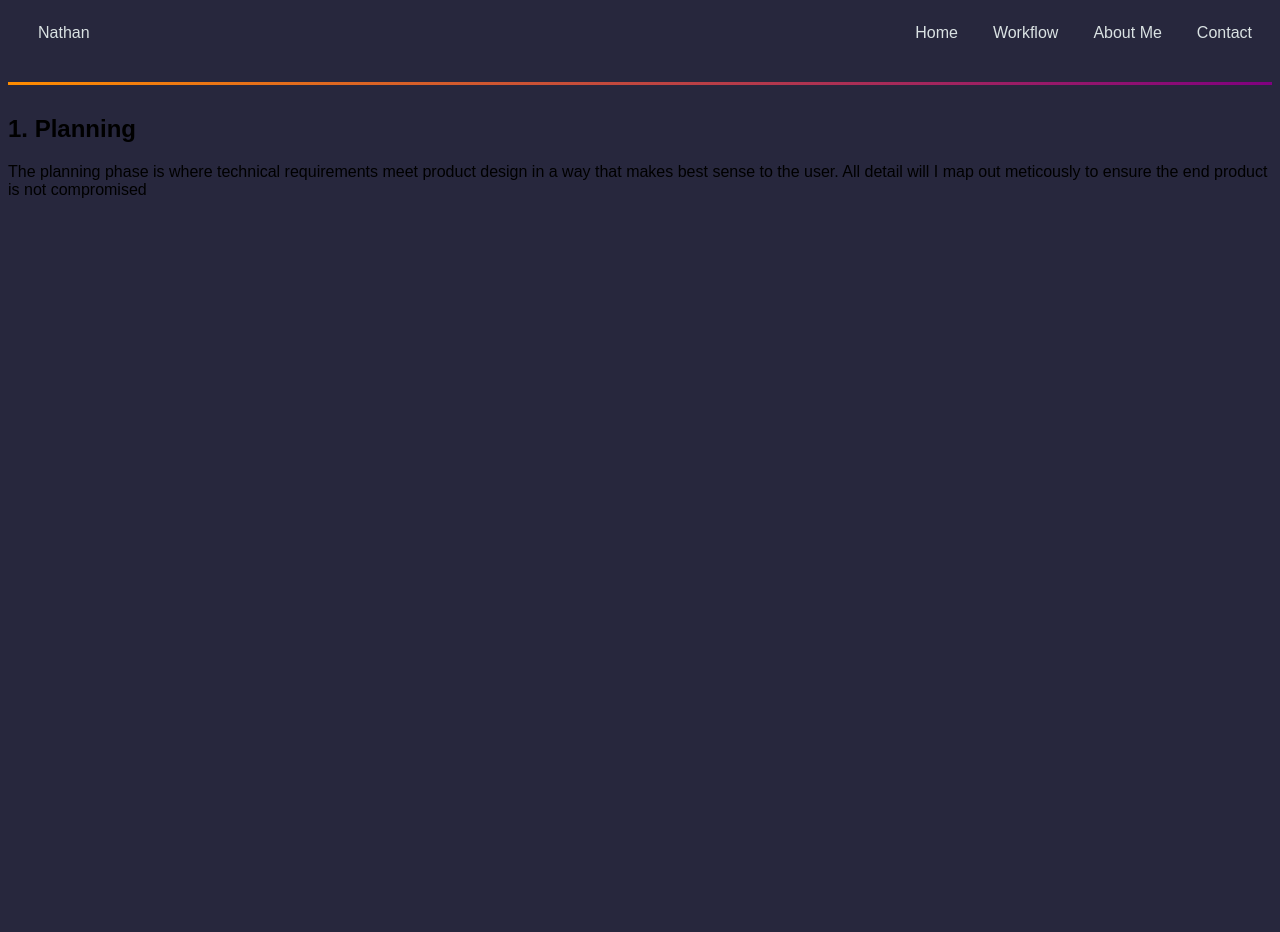
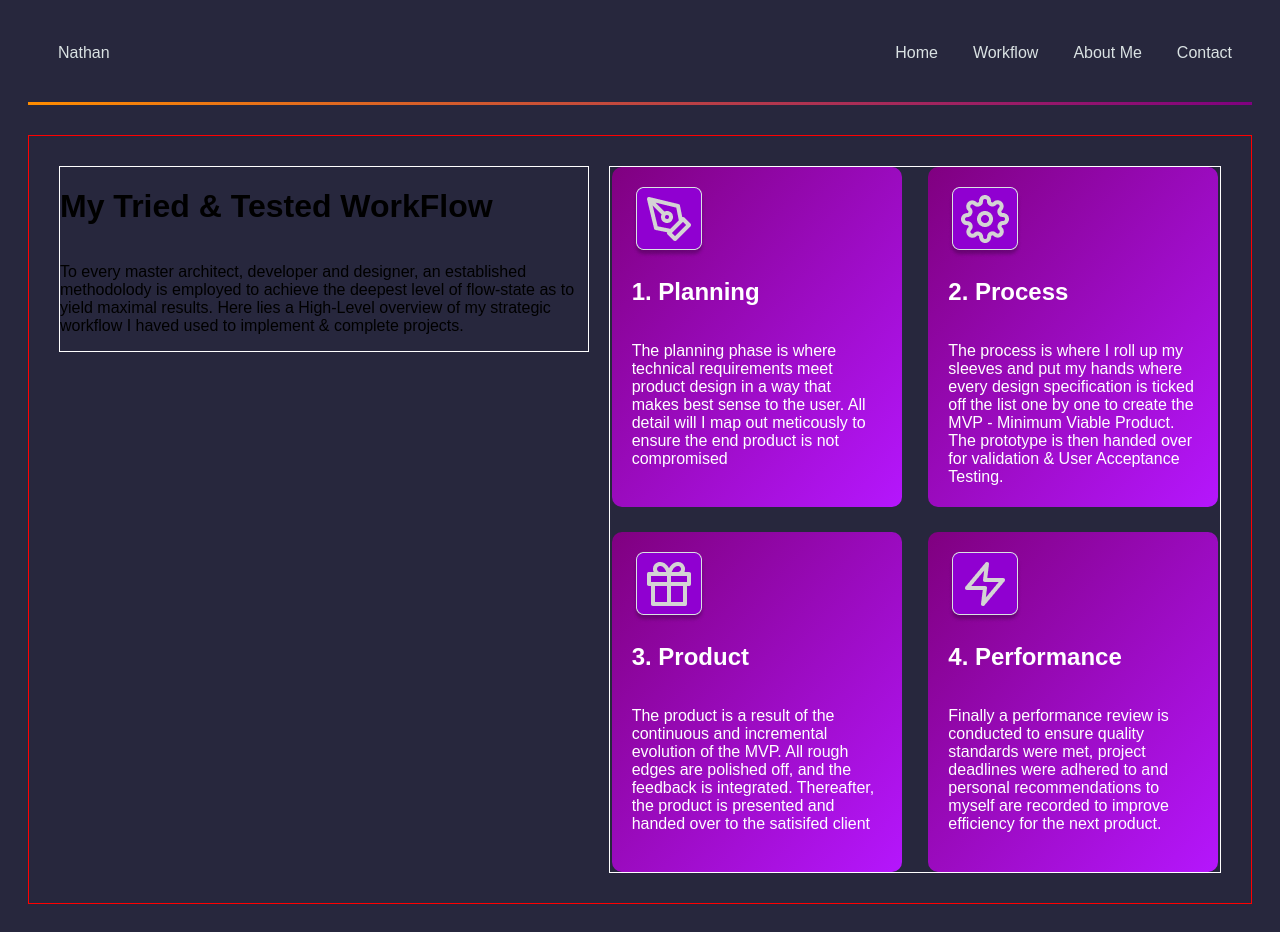
Before and after one commit to BusyNate/Portfolio-2.0, a React (Vite) app in the folder personal-portfolio/: page / in a window 1280 px wide. Shown: the part 700-1632 px from the top of the page. Before the commit the page ends 915 px from the top, so only its background shows below. Built offline with nearby package versions, Linux system fonts and the light colour scheme.

Commit message:
Refactor workflow components and enhance styling for Process Card section

```diff
--- a/personal-portfolio/src/Components/Process Card.jsx
+++ b/personal-portfolio/src/Components/Process Card.jsx
@@ -2,10 +2,16 @@ import React from 'react'
 
 export default function PlanningCard() {
   return (
-    <div>
-    <article>
-        <h2>1. Planning</h2>
-        <p> The planning phase is where technical requirements meet product design in a way that makes best sense to the user. All detail will I map out meticously to ensure the end product is not compromised</p>
+    <div style={{width:'250px', height:'300px', border:'none', padding:'10px', borderRadius:'10px', backgroundImage:'linear-gradient(to top left, rgba(181,22,253), purple)', padding:'20px', borderRadius:'10px'}}>
+    <article style={{display:'flex', alignItems:'flex-start', flexDirection:'column',}}>
+
+        <img src='./src/assets/Icons/Design Icon.png' alt='design icon'></img>
+
+
+
+
+        <h2 style={{color:'white',}}>1. Planning</h2>
+        <p style={{color:'white', maxWidth:'297px',}}> The planning phase is where technical requirements meet product design in a way that makes best sense to the user. All detail will I map out meticously to ensure the end product is not compromised</p>
         </article>
     </div>
 
@@ -14,16 +20,87 @@ export default function PlanningCard() {
 
 }
 
-export function DesignCard(){
+
+export function ProcessCard(){
+
+
     return(
 
+        <div style={{width:'250px', height:'300px', border:'none', padding:'10px', borderRadius:'10px', backgroundImage:'linear-gradient(to top left, rgba(181,22,253), purple)', padding:'20px', borderRadius:'10px'}}>
+        <article style={{display:'flex', alignItems:'flex-start', flexDirection:'column',}}>
 
-        <div>
-
-        </div>
+            <img src='./src/assets/Icons/process Icon.png' alt='process icon'></img>
 
 
 
 
+            <h2 style={{color:'white',}}>2. Process</h2>
+            <p style={{color:'white', maxWidth:'297px',}}> The process is where I roll up my sleeves and put my hands where every design specification is ticked off the list one by one to create the MVP - Minimum Viable Product. The prototype is then handed over for validation & User Acceptance Testing.</p>
+            </article>
+        </div>
+
+
     )
+
+
+
+
+
 }
+
+
+
+export function ProductCard(){
+
+
+    return(
+
+        <div style={{width:'250px', height:'300px', border:'none', padding:'10px', borderRadius:'10px', backgroundImage:'linear-gradient(to top left, rgba(181,22,253), purple)', padding:'20px', borderRadius:'10px'}}>
+        <article style={{display:'flex', alignItems:'flex-start', flexDirection:'column',}}>
+
+            <img src='./src/assets/Icons/Product Icon.png' alt='product icon'></img>
+
+
+
+
+            <h2 style={{color:'white',}}>3. Product</h2>
+            <p style={{color:'white', maxWidth:'297px',}}> The product is a result of the continuous and incremental evolution of the MVP. All rough edges are polished off, and the feedback is integrated. Thereafter, the product is presented and handed over to the satisifed client </p>
+            </article>
+        </div>
+
+
+    )
+
+
+
+
+
+}
+
+
+export function PerformanceCard(){
+
+
+    return(
+
+        <div style={{width:'250px', height:'300px', border:'none', padding:'10px', borderRadius:'10px', backgroundImage:'linear-gradient(to top left, rgba(181,22,253), purple)', padding:'20px', borderRadius:'10px',}}>
+        <article style={{display:'flex', alignItems:'flex-start', flexDirection:'column',}}>
+
+            <img src='./src/assets/Icons/Performance Icon.png' alt='Performance icon'></img>
+
+
+
+
+            <h2 style={{color:'white',}}>4. Performance</h2>
+            <p style={{color:'white', maxWidth:'297px',}}>Finally a performance review is conducted to ensure quality standards were met, project deadlines were adhered to and personal recommendations to myself are recorded to improve efficiency for the next product.</p>
+            </article>
+        </div>
+
+
+    )
+
+
+
+
+
+}
--- a/personal-portfolio/src/Pages/Workflow Page/WorkFlow.jsx
+++ b/personal-portfolio/src/Pages/Workflow Page/WorkFlow.jsx
@@ -1,15 +1,33 @@
 import React from 'react'
 import Navigation from '../../Components/Navigation'
 import PlanningCard from '../../Components/Process Card'
-import { DesignCard } from '../../Components/Process Card'
+import { ProcessCard, ProductCard, PerformanceCard } from '../../Components/Process Card'
 
 export default function WorkFlow() {
   return (
-    <div>
+    <div style={{padding:'20px'}}>
     <Navigation/>
-    <PlanningCard/>
-    <DesignCard/>
 
+        <div style={{display:'flex',justifyContent:'center' ,alignItems:'flex-start', gap:'20px', padding:'30px', border:'1px solid red'}}>
+        <div style={{display:'flex', width:'92%', justifyContent:'space-around',border:'1px solid white', flexDirection:'column',}}>
+            <h1 > My Tried & Tested WorkFlow</h1>
+
+            <div>
+                <p>
+
+                    To every master architect, developer and designer, an established methodolody is employed to achieve the deepest level of flow-state as to yield maximal results. Here lies a High-Level overview of my strategic workflow I haved used to implement & complete projects.
+                </p>
+            </div>
+        </div>
+
+        <div style={{display:'flex',  flexWrap:'wrap', gap:'25px', border:'1px solid white', justifyContent:'space-evenly'}}>
+        <PlanningCard />
+        <ProcessCard/>
+        <ProductCard/>
+        <PerformanceCard/>
+        </div>
+
+        </div>
     </div>
   )
 }
```
Also changed, not shown: personal-portfolio/src/Pages/Landing Page/Home.jsx (line endings or trailing spaces).
